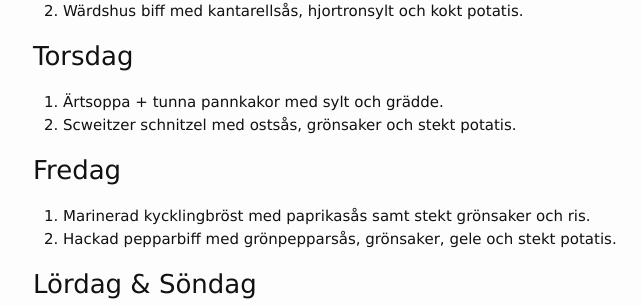
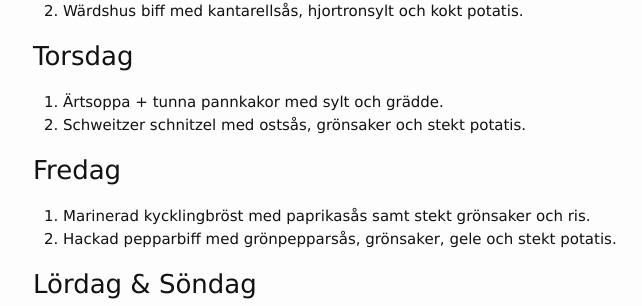
Before and after one commit to FarInn62/farinn62.github.io, a Jekyll site: the page built from lunch.md, in a window 1280 px wide. Shown: the part 527-833 px from the top of the page, without its empty margins (237-879 px from the left). Built offline with Jekyll 4.4.1, drawn with Linux system fonts in a browser that asks for light colours.

Commit message:
Update lunch.md

```diff
--- a/lunch.md
+++ b/lunch.md
@@ -28,7 +28,7 @@ Alla rätter: 80:- Take away: 65:-
 ### Torsdag
 
 1. Ärtsoppa + tunna pannkakor med sylt och grädde.
-2. Scweitzer schnitzel med ostsås, grönsaker och stekt potatis.
+2. Schweitzer schnitzel med ostsås, grönsaker och stekt potatis.
 
 ### Fredag
 
```
